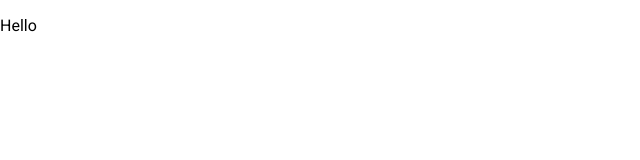
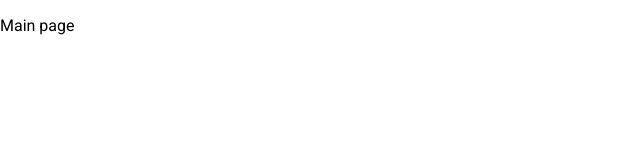
Before and after one commit to ggdev84/gvidconf, a React (Create React App) app: page /main in a window 1280 px wide. Shown: the top 160 px of the page, without its empty margins (0-640 px from the left). Built offline with nearby package versions, Linux system fonts and the light colour scheme.

Commit message:
Main page

```diff
--- a/src/main.js
+++ b/src/main.js
@@ -3,7 +3,7 @@ import React from "react"
 export default function Main(){
     return(
         <div className="main">
-            <p>Hello</p>
+            <p>Main page</p>
         </div>
     )
 }
```
